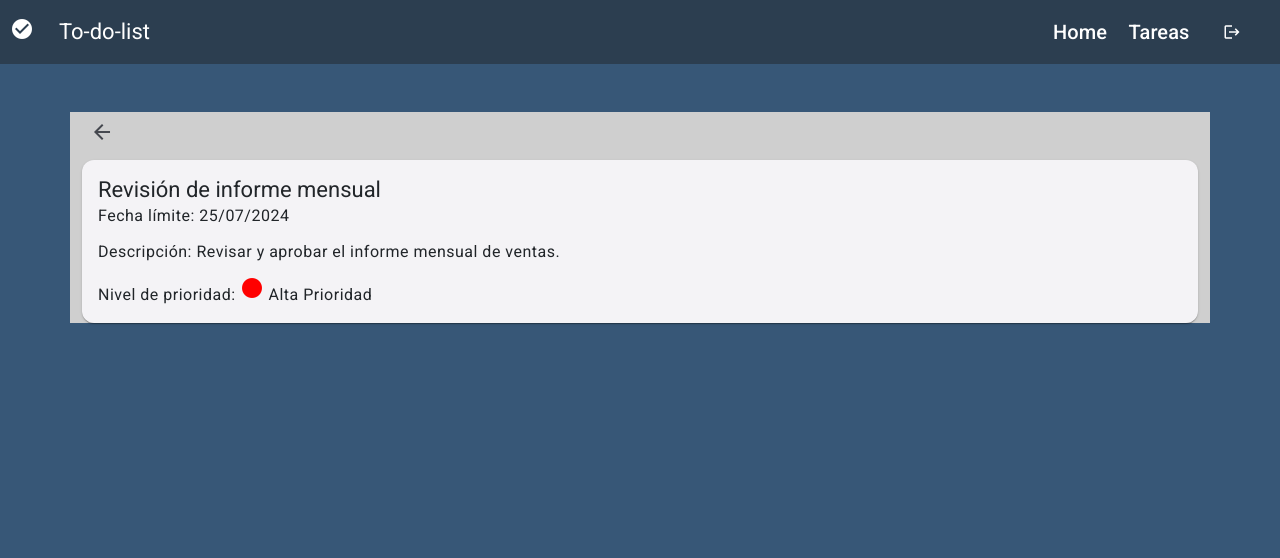
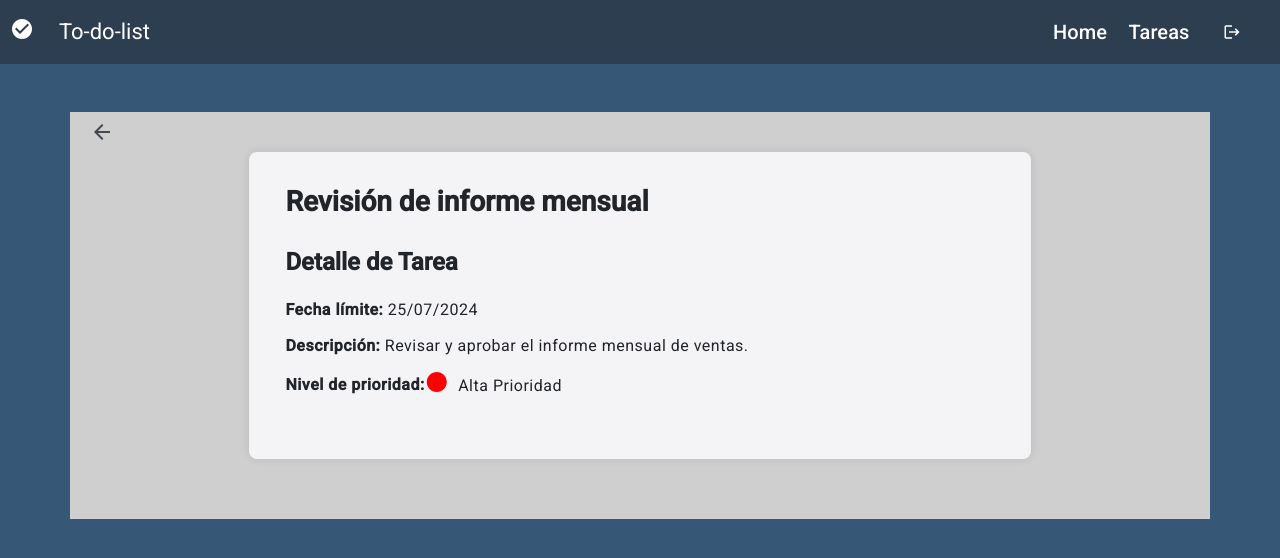
Before and after one commit to Clandita/Front---C2, an Angular app: page /tareas/1 in a window 1280 px wide. Shown: the top 558 px of the page. Built offline with nearby package versions, Linux system fonts and the light colour scheme.

Commit message:
Detalle bonito

```diff
--- a/src/app/components/detalle-tarea/detalle-tarea.component.html
+++ b/src/app/components/detalle-tarea/detalle-tarea.component.html
@@ -1,25 +1,30 @@
-<button mat-icon-button (click)="back()">
+<button mat-icon-button class="back-button" (click)="back()">
   <mat-icon>arrow_back</mat-icon>
 </button>
 
-<mat-card class="mt-2">
+<mat-card class="task-detail-card">
   <mat-card-header>
-    <mat-card-title>{{ tarea.titulo }}</mat-card-title>
+    <mat-card-title class="task-title">{{ tarea.titulo }}</mat-card-title>
   </mat-card-header>
   <mat-card-content>
-    <p>Fecha límite: {{ tarea.fecha | date: 'dd/MM/yyyy' }}</p>
-    <p>Descripción: {{ tarea.descripcion }}</p>
-    <p>
-      Nivel de prioridad:
-      <ng-container *ngIf="tarea.prioridad == 1">
-        <mat-icon style="color: green;">circle</mat-icon> Baja Prioridad
-      </ng-container>
-      <ng-container *ngIf="tarea.prioridad == 2">
-        <mat-icon style="color: orange;">circle</mat-icon> Media Prioridad
-      </ng-container>
-      <ng-container *ngIf="tarea.prioridad == 3">
-        <mat-icon style="color: red;">circle</mat-icon> Alta Prioridad
-      </ng-container>
-    </p>
+    <div class="detail-section">
+      <h2 class="detail-heading">Detalle de Tarea</h2>
+      <p><strong>Fecha límite:</strong> {{ tarea.fecha | date: 'dd/MM/yyyy' }}</p>
+      <p><strong>Descripción:</strong> {{ tarea.descripcion }}</p>
+      <p>
+        <strong>Nivel de prioridad:</strong>
+        <span class="priority-icon">
+          <mat-icon *ngIf="tarea.prioridad === 1" style="color: green;">circle</mat-icon>
+          <mat-icon *ngIf="tarea.prioridad === 2" style="color: orange;">circle</mat-icon>
+          <mat-icon *ngIf="tarea.prioridad === 3" style="color: red;">circle</mat-icon>
+        </span>
+        <span class="priority-text">
+          {{ tarea.prioridad === 1 ? 'Baja Prioridad' : (tarea.prioridad === 2 ? 'Media Prioridad' : 'Alta Prioridad') }}
+        </span>
+      </p>
+    </div>
   </mat-card-content>
 </mat-card>
+<button mat-icon-button >
+
+</button>
--- a/src/app/components/detalle-tarea/detalle-tarea.component.scss
+++ b/src/app/components/detalle-tarea/detalle-tarea.component.scss
@@ -0,0 +1,34 @@
+.task-detail-card {
+    width: 70%;
+    margin: auto;
+    padding: 20px;
+    box-shadow: 0 0 10px rgba(0, 0, 0, 0.1);
+    border-radius: 8px;
+    margin-bottom: 20px;
+  }
+
+  .task-title {
+    font-size: 28px;
+    font-weight: bold;
+    text-align: center;
+    margin-bottom: 10px;
+  }
+
+  .detail-section {
+    padding: 10px 0;
+  }
+
+  .detail-heading {
+    font-size: 24px;
+    font-weight: bold;
+    margin-bottom: 10px;
+  }
+
+  .priority-icon {
+    vertical-align: middle;
+    margin-right: 5px;
+  }
+
+  .priority-text {
+    vertical-align: middle;
+  }
--- a/src/app/components/listado/listado.component.html
+++ b/src/app/components/listado/listado.component.html
@@ -5,35 +5,35 @@
     </div>
 
     <div class="col-6 listado">
-      <ng-container *ngFor="let tarea of filteredTareas; trackBy: trackByFn">
-        <div class="col-md-12 centered-card">
-          <card-tarea [tarea]="tarea"></card-tarea>
-        </div>
-      </ng-container>
+      <div class="col-md-12 centered-card" *ngFor="let tarea of filteredTareas; trackBy: trackByFn">
+        <card-tarea [tarea]="tarea"></card-tarea>
+      </div>
+      <div *ngIf="filteredTareas.length === 0" class="col-md-12 text-center">
+        <p>No existen tareas en el rango o con el título buscado</p>
+      </div>
     </div>
 
     <div class="col-md-6 text-start">
       <div class="row text-center color">
         <div class="col-md-12 text-center">
           <mat-form-field>
-            <mat-label>Ingrese un rango de fechas</mat-label>
+            <mat-label>Ingresa rango de fechas</mat-label>
             <mat-date-range-input [formGroup]="range" [rangePicker]="picker">
-              <input matStartDate formControlName="start" placeholder="Fecha de inicio">
-              <input matEndDate formControlName="end" placeholder="Fecha de fin">
+              <input matStartDate formControlName="start" placeholder="Start date">
+              <input matEndDate formControlName="end" placeholder="End date">
             </mat-date-range-input>
             <mat-hint>MM/DD/YYYY – MM/DD/YYYY</mat-hint>
             <mat-datepicker-toggle matIconSuffix [for]="picker"></mat-datepicker-toggle>
             <mat-date-range-picker #picker></mat-date-range-picker>
-            <mat-error *ngIf="range.controls.start.hasError('matStartDateInvalid')">Fecha de inicio inválida</mat-error>
-            <mat-error *ngIf="range.controls.end.hasError('matEndDateInvalid')">Fecha de fin inválida</mat-error>
+            <mat-error *ngIf="range.controls.start.hasError('matStartDateInvalid')">Rango de inicio invalido</mat-error>
+            <mat-error *ngIf="range.controls.end.hasError('matEndDateInvalid')">Rango de final invalido</mat-error>
           </mat-form-field>
-
           <div class="row mt-3">
             <div class="col-md-5 text-end">
-              <label for="inputLabel">Búsqueda:</label>
+              <label for="inputLabel">Busqueda:</label>
             </div>
             <div class="col-md-5">
-              <input type="text" id="inputLabel" class="form-control" (input)="filterTareasByTitle($event.target.value)">
+              <input type="text" id="inputLabel" class="form-control" (input)="filterTareasByTitle($event)">
             </div>
           </div>
         </div>
--- a/src/app/components/listado/listado.component.ts
+++ b/src/app/components/listado/listado.component.ts
@@ -56,7 +56,9 @@ export class ListadoComponent implements OnInit {
     }
   }
 
-  filterTareasByTitle(searchTerm: string) {
+  filterTareasByTitle(event: Event) {
+    const inputElement = event.target as HTMLInputElement;
+    const searchTerm = inputElement.value;
     this.filteredTareas = this.tareas.filter(tarea => {
       return tarea.titulo.toLowerCase().includes(searchTerm.toLowerCase());
     });
```
